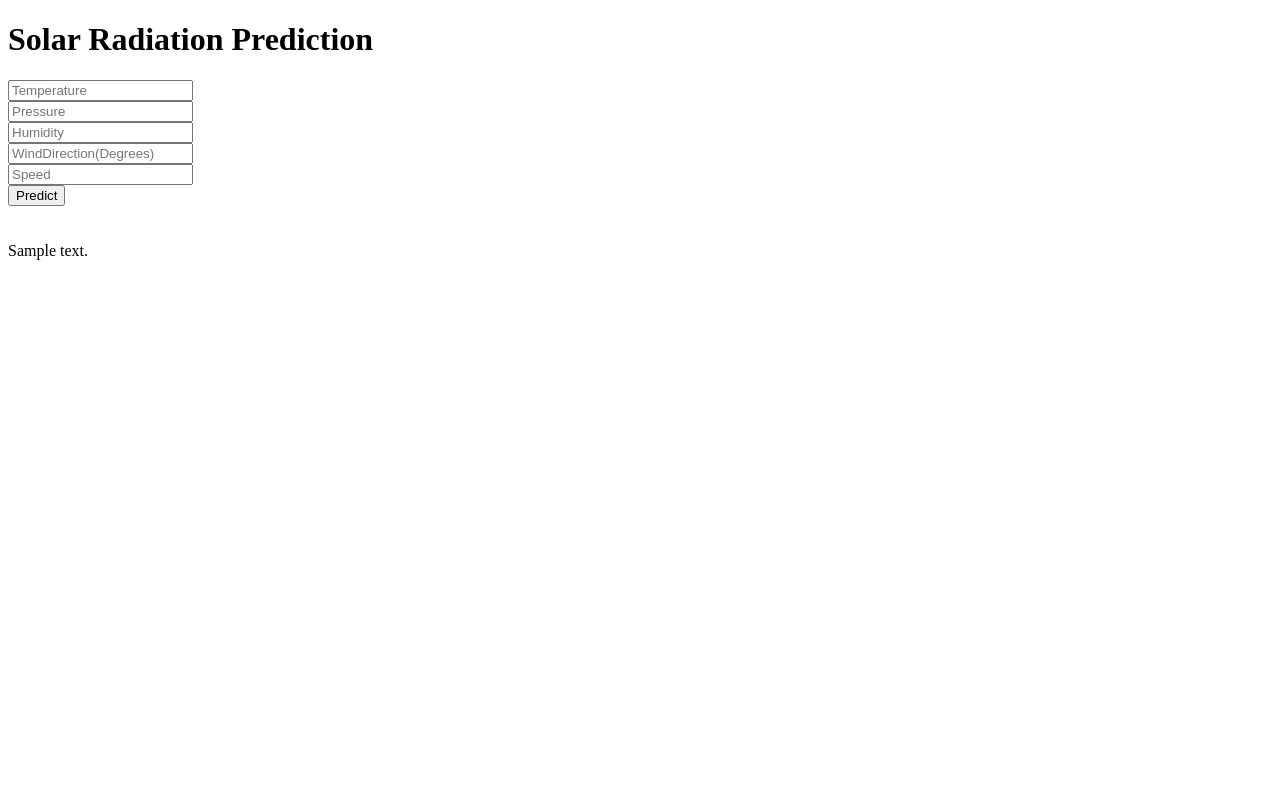
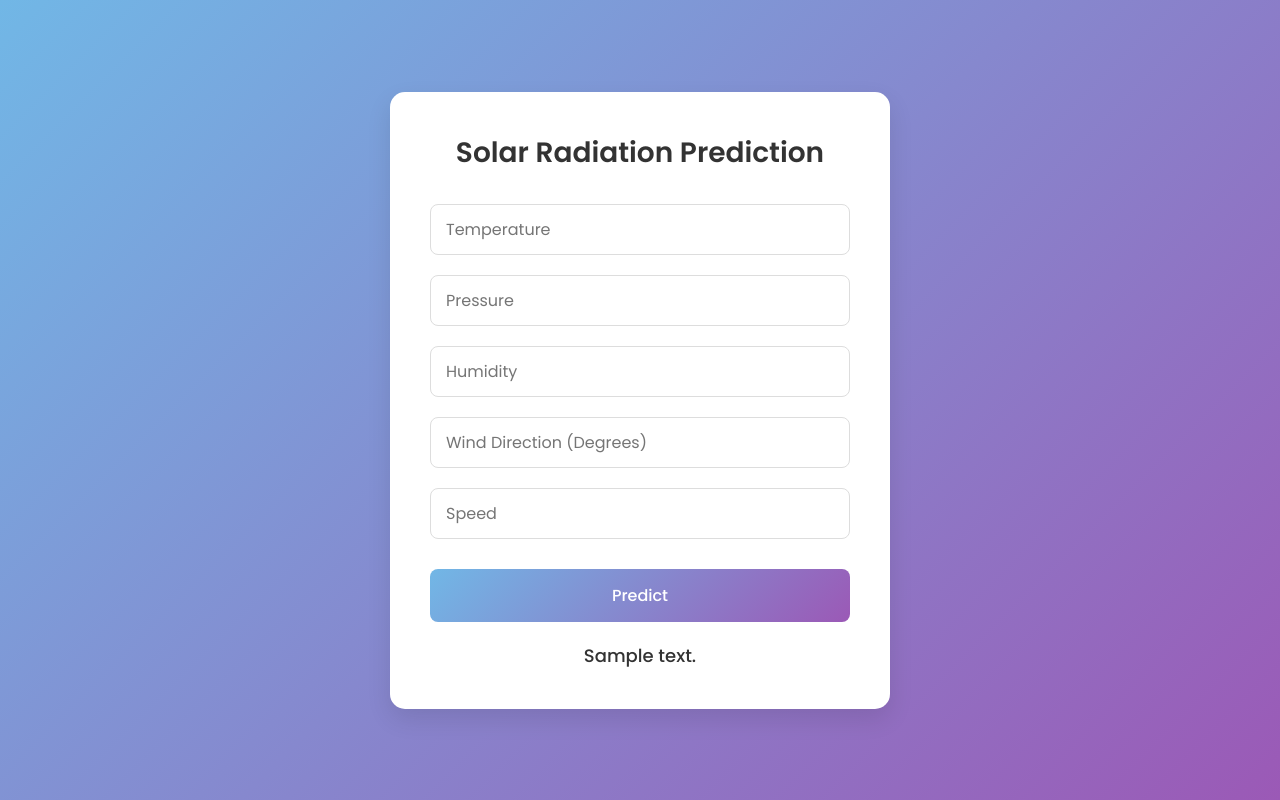
Before and after one commit to rahulkevadia/Solar-Radiation-Prediction, a Flask app: template templates/home.html in a window 1280 px wide. Run offline with Flask 3, Linux system fonts and the light colour scheme; the template is opened without the code that fills it: most values are stand-ins (such as "Sample title", 1, 10 or a date in 2020); parts of the project's set-up code (start-up, migrations or seed data) failed here and were passed over.

Commit message:
Web interface update

```diff
--- a/templates/home.html
+++ b/templates/home.html
@@ -1,38 +1,121 @@
 <!DOCTYPE html>
-<html >
+<html>
 
 <head>
   <meta charset="UTF-8">
   <title>ML API</title>
-  <link href='https://fonts.googleapis.com/css?family=Pacifico' rel='stylesheet' type='text/css'>
-<link href='https://fonts.googleapis.com/css?family=Arimo' rel='stylesheet' type='text/css'>
-<link href='https://fonts.googleapis.com/css?family=Hind:300' rel='stylesheet' type='text/css'>
-<link href='https://fonts.googleapis.com/css?family=Open+Sans+Condensed:300' rel='stylesheet' type='text/css'>
+  <link href='https://fonts.googleapis.com/css?family=Poppins:400,500,600' rel='stylesheet' type='text/css'>
+  <style>
+    * {
+      margin: 0;
+      padding: 0;
+      box-sizing: border-box;
+      font-family: 'Poppins', sans-serif;
+    }
 
+    body {
+      min-height: 100vh;
+      display: flex;
+      align-items: center;
+      justify-content: center;
+      background: linear-gradient(135deg, #71b7e6, #9b59b6);
+      padding: 20px;
+    }
 
+    .login {
+      background: white;
+      padding: 40px;
+      border-radius: 15px;
+      box-shadow: 0 10px 25px rgba(0, 0, 0, 0.1);
+      width: 100%;
+      max-width: 500px;
+    }
+
+    h1 {
+      color: #333;
+      text-align: center;
+      margin-bottom: 30px;
+      font-size: 28px;
+      font-weight: 600;
+    }
+
+    form {
+      display: flex;
+      flex-direction: column;
+      gap: 20px;
+    }
+
+    input[type="text"] {
+      width: 100%;
+      padding: 12px 15px;
+      border: 1px solid #ddd;
+      border-radius: 8px;
+      font-size: 16px;
+      transition: all 0.3s ease;
+      outline: none;
+    }
+
+    input[type="text"]:focus {
+      border-color: #71b7e6;
+      box-shadow: 0 0 8px rgba(113, 183, 230, 0.2);
+    }
+
+    .btn {
+      background: linear-gradient(135deg, #71b7e6, #9b59b6);
+      color: white;
+      padding: 14px 20px;
+      border: none;
+      border-radius: 8px;
+      cursor: pointer;
+      font-size: 16px;
+      font-weight: 500;
+      transition: all 0.3s ease;
+      margin-top: 10px;
+    }
+
+    .btn:hover {
+      background: linear-gradient(135deg, #9b59b6, #71b7e6);
+      transform: translateY(-2px);
+      box-shadow: 0 5px 15px rgba(0, 0, 0, 0.1);
+    }
+
+    #prediction_text {
+      margin-top: 20px;
+      text-align: center;
+      color: #333;
+      font-size: 18px;
+      font-weight: 500;
+    }
+
+    @media (max-width: 600px) {
+      .login {
+        padding: 20px;
+      }
+
+      h1 {
+        font-size: 24px;
+      }
+    }
+  </style>
 </head>
 
 <body>
- <div class="login">
-	<h1>Solar Radiation Prediction</h1>
+  <div class="login">
+    <h1>Solar Radiation Prediction</h1>
 
-     <!-- Main Input For Receiving Query to our ML -->
-    <form action="{{ url_for('predict')}}"method="post">
-      <input type="text" name="Temperature" placeholder="Temperature" required="required" /><br>
-    	<input type="text" name="Pressure" placeholder="Pressure" required="required" /><br>
-        <input type="text" name="Humidity" placeholder="Humidity" required="required" /><br>
-        <input type="text" name="WindDirection(Degrees)" placeholder="WindDirection(Degrees)" required="required" /><br>
-        <input type="text" name="Speed" placeholder="Speed" required="required" /><br>
-
-        <button type="submit" class="btn btn-primary btn-block btn-large">Predict</button>
+    <!-- Main Input For Receiving Query to our ML -->
+    <form action="{{ url_for('predict')}}" method="post">
+      <input type="text" name="Temperature" placeholder="Temperature" required="required" />
+      <input type="text" name="Pressure" placeholder="Pressure" required="required" />
+      <input type="text" name="Humidity" placeholder="Humidity" required="required" />
+      <input type="text" name="WindDirection(Degrees)" placeholder="Wind Direction (Degrees)" required="required" />
+      <input type="text" name="Speed" placeholder="Speed" required="required" />
+      <button type="submit" class="btn">Predict</button>
     </form>
 
-   <br>
-   <br>
-
-
- </div>
- {{prediction_text}}
-
+    <div id="prediction_text">
+      {{prediction_text}}
+    </div>
+  </div>
 </body>
 </html>
```
